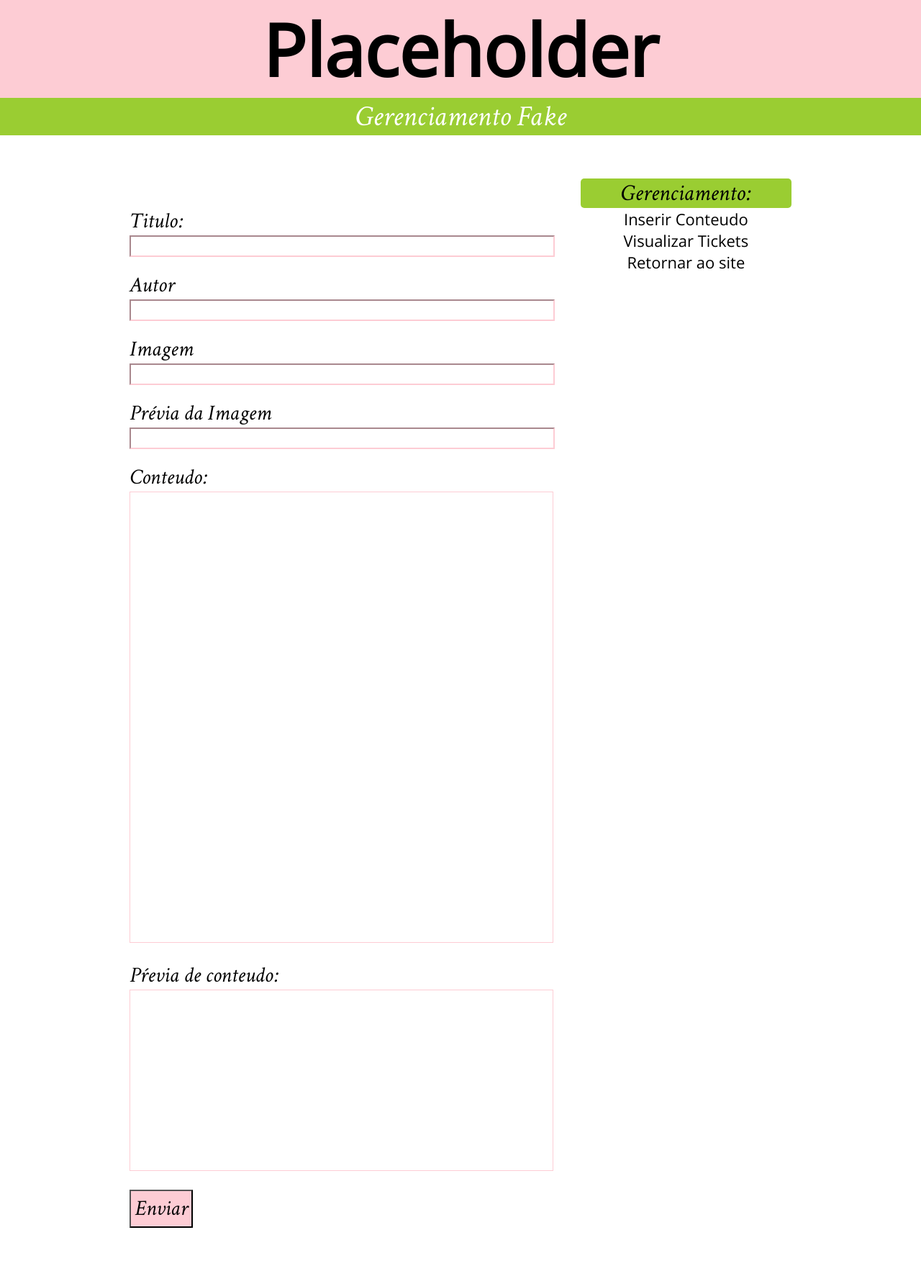
After one commit to jrafaelpcruz/hackaton-pamI, a PHP site: page /fake.php?fakezao=conteudo-inserir in a window 1280 px wide. The commit adds this page. Shown: the whole page at 72% size. Run offline with PHP 8.4, Linux system fonts and the light colour scheme.

Commit message:
gerencimanto fake mais trabalhado, visualizaçao de contatos adicionado

```diff
--- a/contato.php
+++ b/contato.php
@@ -1,4 +1,4 @@
-<h1 class="contato-titulo">Por favor preencha o formulário abaixo para entrar em contato com nossa equipe</h1>
+<h1 class="contato-titulo">Por favor preencha o formulário:</h1>
 <main>
     <form action="?page=proc" method="POST">
     <input type="hidden" name="acao" value="contato-salvar">
--- a/conteudo-inserir.php
+++ b/conteudo-inserir.php
@@ -1,6 +1,4 @@
-<h1 class="contato-titulo">GSM FAKE</h1>
-<main>
-<form action="?page=proc" method="POST">
+<form action="?page=proc" method="POST" class="fake-form">
   <input type="hidden" name="acao" value="conteudo-inserir">
   <div>
     <label>Titulo:</label>
@@ -30,4 +28,3 @@
     <button type="submit">Enviar</button>
   </div>
 </form>
-</main>
--- /dev/null
+++ b/fake.php
@@ -0,0 +1,46 @@
+<!DOCTYPE html>
+<html lang="ptbr">
+<head>
+  <meta charset="UTF-8">
+  <meta http-equiv="X-UA-Compatible" content="IE=edge">
+  <meta name="viewport" content="width=device-width, initial-scale=1.0">
+  <link rel="stylesheet" href="styles/styles.css">
+  <link rel="preconnect" href="https://fonts.googleapis.com">
+  <link rel="preconnect" href="https://fonts.gstatic.com" crossorigin>
+  <link href="https://fonts.googleapis.com/css2?family=Crimson+Text:ital@1&family=Open+Sans:wght@300&display=swap" rel="stylesheet">
+  <title>FAKE</title>
+</head>
+<body class="fake-bkg">
+<header><h1>Placeholder</h1></header>
+  <h1 class="contato-titulo">Gerenciamento Fake</h1>
+  <main>
+    <div class="container">
+      <div class="coluna-conteudo">
+        <div class="conteudo">
+          <?php
+            include "config.php";
+            switch(@$_REQUEST["fakezao"]) {
+              case 'conteudo-inserir':
+                include 'conteudo-inserir.php';
+                break;
+              case 'visualizar-tickets':
+                include 'visualizar-tickets.php';
+                break;
+              default:
+                echo "<h1>Bem vindo(a),<br>Selecione uma opção ao lado:</h1>";
+            }
+          ?>
+        </div>
+      </div>
+      <div class="conteudo-left">
+        <div class="conteudo-left-div">
+          <h1>Gerenciamento:</h1>
+          <a href="?fakezao=conteudo-inserir">Inserir Conteudo</a>
+          <a href="?fakezao=visualizar-tickets">Visualizar Tickets</a>
+          <a href="index.php">Retornar ao site</a>
+        </div>
+      </div>
+    </div>
+  </main>
+</body>
+</html>
--- a/left-menu.php
+++ b/left-menu.php
@@ -2,7 +2,7 @@
       <div class="left-anuncio"><p>Espaço para anúncio</p></div>
       <div class="conteudo-left-div">
         <h1>Mais Comentados</h1>
-        <a href="?page=conteudo-inserir">Gerenciamento Fake(tm)</a>
+        <a href="?page=fake">Gerenciamento Fake(tm)</a>
         <a href="#">Lorem, ipsum dolor.</a>
       </div>
       <div class="conteudo-left-div">
--- a/styles/styles.css
+++ b/styles/styles.css
@@ -400,6 +400,22 @@ button {
 .depoimento-escrever a:hover {
   color:var(--header-nav-color);
 }
+/*fake*/
+.fake-bkg {
+  background-color: #FFF;
+}
+.fake-form {
+  width:100%;
+}
+.fake-listas {
+  font-family: 'Open Sans', sans-serif;
+}
+.fake-listas ul{
+  list-style: none;
+}
+.fake-listas a {
+  font-size: 22px;
+}
 /*footer*/
 footer {
   font-family: 'Crimson Text', serif;
```
Also changed, not shown: index.php (+5 -6 lines), simple-view.php (added, +20 -0 lines), visualizar-tickets.php (added, +75 -0 lines).
